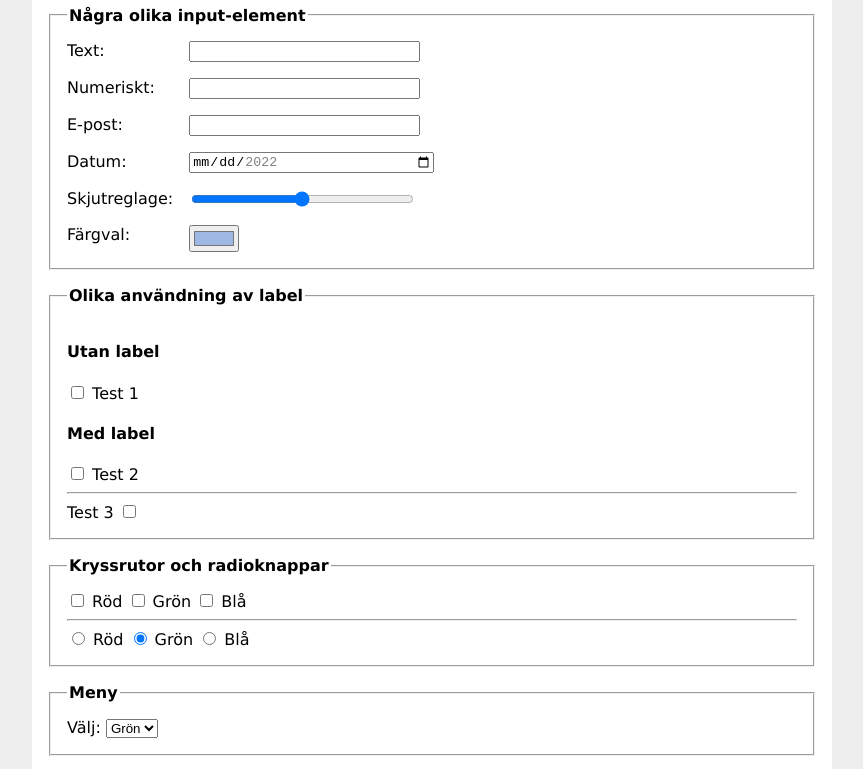
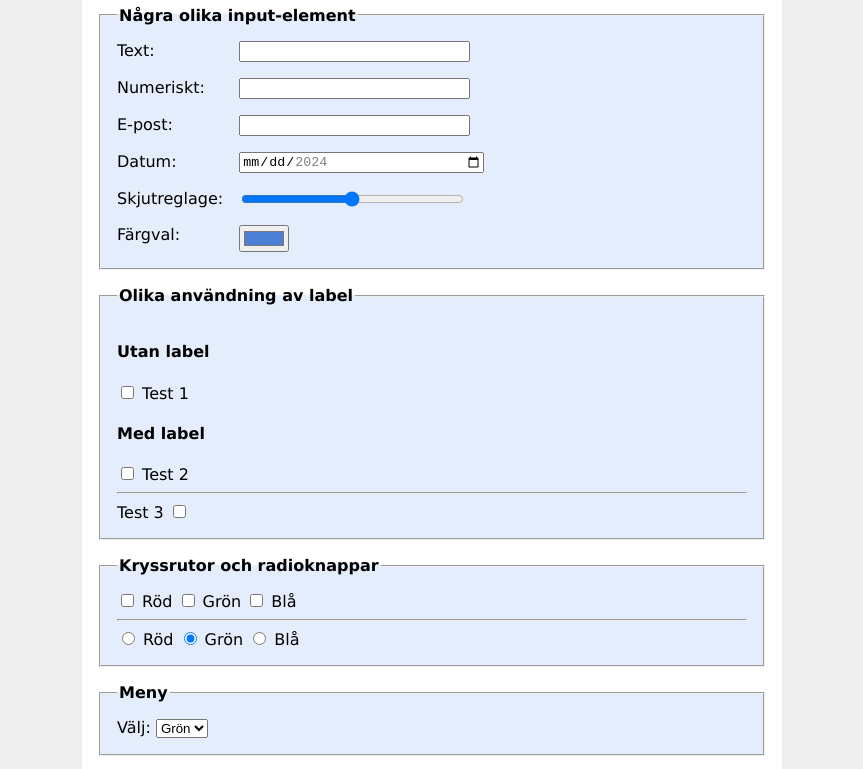
Before and after one commit to niklaspandersson/webbteknik1-lectures, a plain HTML site: page examples/F7c-ex1/index.html in a window 1280 px wide. Shown: the part 90-859 px from the top of the page, without its empty margins (208-1071 px from the left). Drawn offline with Linux system fonts and the light colour scheme.

Commit message:
Fix to F7c-ex1

```diff
--- a/examples/F7c-ex1/css/style.css
+++ b/examples/F7c-ex1/css/style.css
@@ -18,7 +18,7 @@ html {
 body {
     background-color: white;
     padding: 15px;
-    max-width: 800px;
+    max-width: 700px;
     margin: 0 auto;
     flex-direction: column;
 }
@@ -26,7 +26,7 @@ body {
 /* ----- Stil för experiment i exemplet ----- */
 
 fieldset {
-    background-color: #FFF;
+    background-color: #e4edfb;
     margin-bottom: 1em;
     padding: 1em;
 }
--- a/examples/F7c-ex1/index.html
+++ b/examples/F7c-ex1/index.html
@@ -18,9 +18,9 @@
             Text: <input type="text">
             Numeriskt: <input type="number" min="4" max="25">
             E-post: <input type="email" id="inp3">
-            Datum: <input type="date" min="2022-06-25" max="2022-07-20">
+            Datum: <input type="date" min="2024-01-12" max="2024-04-30">
             Skjutreglage: <input type="range" min="0" max="10">
-            Färgval: <input type="color" value="#9cb8e3">
+            Färgval: <input type="color" value="#4c80d4">
         </fieldset>
 
         <fieldset>
```
